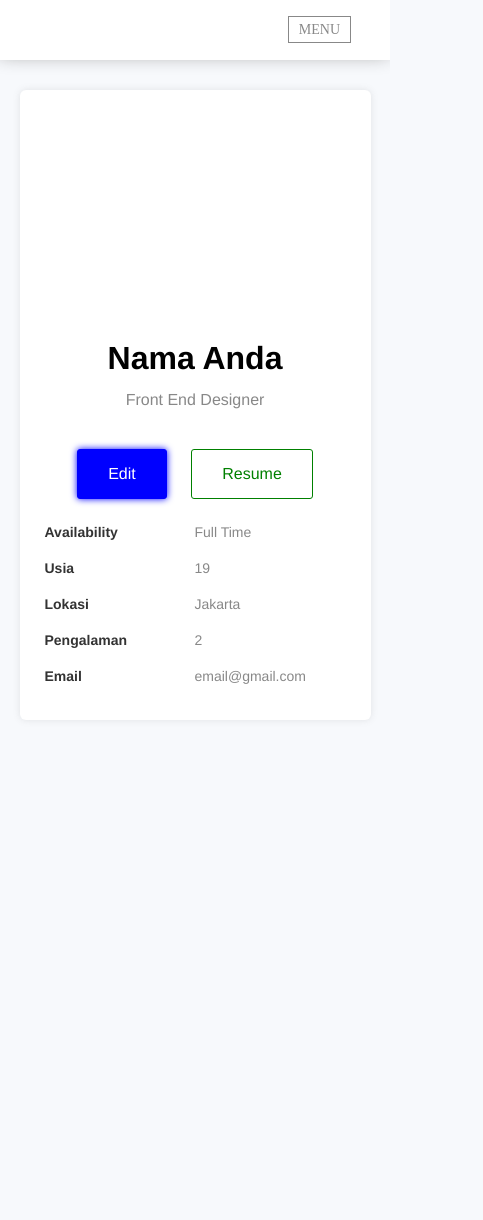
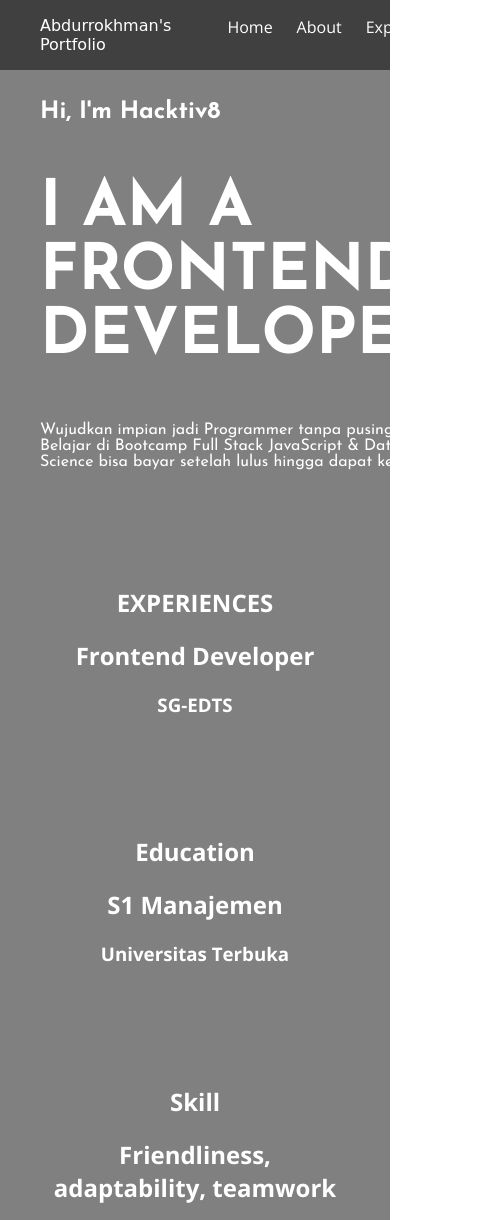
Before and after one commit to abdurrokhmaan/Finalproject_prakerja_batch5, a plain HTML site: page index.html in a window 390 px wide. Shown: the top 1220 px of the page, 483 px wide, since content can reach past the window. Before the commit the page ends 844 px from the top, so only its background shows below. Drawn offline with nearby package versions, Linux system fonts and the light colour scheme; grey boxes are pictures that could not be loaded; a web font is replaced by a local one.

Commit message:
Add files via upload

```diff
--- /dev/null
+++ b/asset/css/style.css
@@ -0,0 +1,125 @@
+@import url("https://fonts.googleapis.com/css2?family=Playwrite+US+Modern:wght@100..400&display=swap");
+@import url("https://fonts.googleapis.com/css2?family=Josefin+Sans:ital,wght@0,100..700;1,100..700&family=Playwrite+US+Modern:wght@100..400&display=swap");
+@import url("https://fonts.googleapis.com/css2?family=Josefin+Sans:ital,wght@0,100..700;1,100..700&family=Open+Sans:ital,wght@0,300..800;1,300..800&family=Playwrite+US+Modern:wght@100..400&display=swap");
+html {
+    scroll-behavior: smooth;
+}
+body {
+    margin: 0;
+    font-family: "Open Sans", sans-serif;
+}
+#container {
+    background-color: grey;
+    color: white;
+
+
+}
+#menus {
+    list-style: none;
+    display: flex;
+    gap: 24px;
+}
+nav {
+    display: flex;
+    position: fixed;
+    top: 0px;
+    left: 0px;
+    width: 100%;
+    background-color: rgba(0, 0, 0, 0.5);
+}
+#nav-logo {
+    flex: 2;
+    padding: 16px;
+    padding-left: 40px;
+    font-family: "Playwrite US Modern", cursive;
+}
+#nav-menu {
+    flex: 3;
+    text-align: right;
+}
+#nav-menu #menus a {
+    color: white;
+    text-decoration: none;
+}
+#nav-menu #menus a:hover {
+    color: gray;
+    text-decoration: underline;
+}
+#about {
+    display: flex;
+    padding-top: 40px;
+}
+#about-desc {
+    flex: 1;
+    padding: 40px;
+    font-family: "Josefin Sans", sans-serif;
+}
+#about-desc h2 {
+    font-size: 64px;
+}
+#about-image {
+    flex: 1;
+}
+#about-image img {
+    width: 100%;
+}
+#experiences {
+    padding: 40px;
+}
+#experiences-title {
+    text-align: center;
+}
+#experiences-items {
+    flex: 1;
+}
+#experiences-items .item {
+    flex: 1;
+    text-align: center;
+}
+
+#education {
+    padding: 40px;
+}
+#education-title {
+    text-align: center;
+}
+#education-items {
+    flex: 1;
+}
+#education-items .item {
+    flex: 1;
+    text-align: center;
+}
+
+#skill {
+    padding: 40px;
+}
+#skill-title {
+    text-align: center;
+}
+#skill-items {
+    flex: 1;
+    text-align: center;
+}
+
+#interest {
+    padding: 40px;
+}
+#interest-title {
+    text-align: center;
+}
+#interest-items {
+    flex: 1;
+    text-align: center;
+}
+
+#award {
+    padding: 40px;
+}
+#award-title {
+    text-align: center;
+}
+#award-items {
+    flex: 1;
+    text-align: center;
+}
--- a/index.html
+++ b/index.html
@@ -1,208 +1,82 @@
 <!DOCTYPE html>
-<html>
+<html lang="en">
 <head>
-        <title>Profil Saya</title>
+    <meta charset="UTF-8">
+    <meta http-equiv="X-UA-Compatible" content="IE=edge">
     <meta name="viewport" content="width=device-width, initial-scale=1.0">
-        <link rel="stylesheet" href="asset/css/styleVALUEJS.css">
+    <link rel="stylesheet" href="asset/css/style.css">
+    <script src="asset/js/script.js" defer></script>
+    <title>Abdurrokhman Portfolio</title>
 </head>
-      <!-- 1Untuk mengisi perubahan pada form, maka akan bisa diterapkan pada form.
-           Mengubah Button Contact menjadi Button Edit
-           hal 1 : memberikan identitas pada setiap Komponen pada script HTML Kita
-           jadi setiap komponen kita berikan nama/id supaya lebih mudah untuk mengubah nanti.
-       -->
 <body>
+    <div id="container">
         <nav>
-            <div class="menu-mobile">
-                 <!-- 2tambahkan -->
-                <a href="#" onclick="showMenu()">menu</a>
+            <div id="nav-logo">
+                Abdurrokhman's Portfolio
             </div>
-            <ul id="menu">
-                <li><a href="/">HOME</a></li>
-                <li><a href="#">PRODUCT</a></li>
-                <li><a href="#">GALLERY</a></li>
-                <li><a href="#">BLOG</a></li>
-                <li><a href="#">INVENTORY</a></li>
+            <div id="nav-menu">
+                <ul id="menus">
+                    <li><a href="#">Home</a></li>
+                    <li><a href="#about">About</a></li>
+                    <li><a href="#experiences">Experiences</a></li>
+                    <li><a href="#education">Education</a></li>
+                    <li><a href="#skill">Skill</a></li>
+                    <li><a href="#interest">Interest</a></li>
+                    <li><a href="#award">Award</a></li>
                 </ul>
+            </div>
         </nav>
-
-        <section id="box-profile">
-            <div class="img-profile">
-                <div class="photo" style="background-image: url(file:///Users/swijaya/Downloads/WFDB2/portfolio/asset/image/download.jpeg)">
+        <!-- Section About  -->
+        <section id="about">
+            <div id="about-desc">
+                <h1>Hi, I'm Hacktiv8</h1>
+                <h2>I AM A FRONTEND DEVELOPER</h2>
+                <p>Wujudkan impian jadi Programmer tanpa pusing biaya. Belajar di Bootcamp Full Stack JavaScript & Data Science bisa bayar setelah lulus hingga dapat kerja!</p>
             </div>
-            </div>
-            <div class="description">
-                <!-- 2Pada bagian Nama tambahkan atribut ID. penting mudah diingat dan dipahami!!
-                kemudian pada roles kasih nama prole, lalu
-                pada button contact ubah nama menjadi EDIT lalu value pada ahref tambahkan inputform,
-                save - debug
-                pada saat klik edit akan mengarah ke form input.
-
-                next
-
-                kita kasih atribut onclick=editForm pada button edit
-
-                -->
-                <h1 id="pName">Nama Anda</h1>
-                <p id="pRole">Front End Designer</p>
-                <a href="#input-form" class="button bg-blue" onclick="editForm()">Edit</a>
-                <a href="#" class="button border-green">Resume</a>
-            </div>
-            <!-- 3Pada komponent class information tambahkan juga
-                 A. id="pAvailable" pada text-gray
-                 B. id="pAvailable" pada text-gray
-                 C. id="pAvailable" pada text-gray
-                 D. id="pAvailable" pada text-gray
-
-                 Pada section Inputform kita tambahka juga masing2 input id
-                 A. input id=inpname
-                 A. input id=inprole
-                 A. input id=inpavailability
-                 A. input id=inpage
-                 A. input id=inplocation
-                 A. input id=inpyears
-                 A. input id=inpemail
-
-                 pada tombol submit tambahkan onclik dengan function simpanform
-
-                 save.
-
-                -->
-            <div class="information">
-                <div class="data">
-                    <p class="field">Availability</p>
-                    <p id="pAvailable" class="text-gray">Full Time</p>
-                </div>
-                <div class="data">
-                    <p class="field">Usia</p>
-                    <p id="pAge" class="text-gray">19</p>
-                </div>
-                <div class="data">
-                    <p class="field">Lokasi</p>
-                    <p id="pLocation" class="text-gray">Jakarta</p>
-                </div>
-                <div class="data">
-                    <p class="field">Pengalaman</p>
-                    <p id="pExperience" class="text-gray">2</p>
-                </div>
-                <div class="data">
-                    <p class="field">Email</p>
-                    <p id="pEmail" class="text-gray">email@gmail.com</p>
-                </div>
+            <div id="about-image">
+                <img src="asset/image/IMG_3839.JPG">
             </div>
         </section>
 
-        <section id="input-form">
-            <form method="#" action="#">
-                <div class="form">
-                    <label>Nama</label>
-                    <input id="inpName" type="text" name="nama" placeholder="masukkan nama anda">
+        <!-- Section Experiences  -->
+        <section id="experiences">
+            <h1 id="experiences-title">EXPERIENCES</h1>
+            <div id="experiences-items">
+                <div class="item">
+                    <h2>Frontend Developer</h2>
+                    <h3>SG-EDTS</h3>
                 </div>
-                <div class="form">
-                    <label>Role</label>
-                    <input id="inpRole" type="text" name="role">
+        </section>
+        <section id="education">
+            <h1 id="education-title">Education</h1>
+            <div id="education-items">
+                <div class="item">
+                    <h2>S1 Manajemen</h2>
+                    <h3>Universitas Terbuka</h3>
                 </div>
-                <div class="form">
-                    <label>Availability</label>
-                    <input id="inpAvailability" type="text" name="Availability">
+        </section>
+        <section id="skill">
+            <h1 id="skill-title">Skill</h1>
+            <div id="skill-items">
+                <div class="item">
+                    <h2>Friendliness, adaptability, teamwork</h2>
                 </div>
-                <div class="form">
-                    <label>Usia</label>
-                    <input id="inpUsia" type="number" name="usia">
+        </section>
+        <section id="interest">
+            <h1 id="interest-title">Interest</h1>
+            <div id="interest-items">
+                <div class="item">
+                    <h2>Photography, Traveling, Blogging</h2>
                 </div>
-                <div class="form">
-                    <label>Lokasi</label>
-                    <input id="inpLokasi" type="text" name="lokasi">
+        </section>
+        <section id="award">
+            <h1 id="award-title">Award</h1>
+            <div id="award-items">
+                <div class="item">
+                    <h2>doesn't have an award yet</h2>
                 </div>
-                <div class="form">
-                    <label>Years Experience</label>
-                    <input id="inpYears" type="number" name="experience">
+        </section>
     </div>
-                <div class="form">
-                    <label>Email</label>
-                    <input id="inpEmail" type="email" name="email">
-                </div>
-                <div class="form">
-                    <input onclick="simpanForm()" type="submit" name="submit" value="SUBMIT" class="bg-green">
-                </div>
-            </form>
-        </section>
-
-         <!-- 4Pertama kita buat sebuah variabel formenu mengarah ke id inputform.
-            kemudian formenu kita panggil , kita ubah dan style dan display menjadi none.
-            lalu save - debug
-            "Halaman Form Hilang" 138-139
-
-            5Fungsiberikutnya seperti editform line144-157 dan simpanform line148-150
-            EditForm
-            buat logika pada code menggunakan if dg kondisi awal
-            formMenu style displaynya none maka akan diubah jadi block, selain itu pada else
-            maka tampilannya tetap none.
-            simpan - debug
-
-            6Selanjutnya pada line 164 - 172menampilkan nama masuk dalam form nama dsterusnya.
-            caranya buat sebuah variable name kita ambil value dengan id yang sudah didefinisikan tadi cth pName, kemudian ambil innerhtml nya lalu
-            pada bagian input nama pada form dg nama id InpName. document.getelementby id
-            lalu ubah value menjadi name yang berasal dari variable yang sudah dibuat diatas.
-            save - debug
-
-            QUIZ = lakukan untuk file selanjutnya.
-            save-debug.
-        -->
-
-
-        <script>
-            var formMenu = document.getElementById("input-form");
-            formMenu.style.display="none";
-
-            function editForm(){
-                if(formMenu.style.display === "none"){
-                    formMenu.style.display = "block";
-                }else{
-                    formMenu.style.display = "none";
-                }
-
-                var name = document.getElementById("pName").innerHTML;
-                var role = document.getElementById("pRole").innerHTML;
-                var available = document.getElementById("pAvailable").innerHTML;
-                var usia = document.getElementById("pAge").innerHTML;
-                var lokasi = document.getElementById("pLocation").innerHTML;
-                var experience= document.getElementById("pExperience").innerHTML;
-                var email = document.getElementById("pEmail").innerHTML;
-
-                document.getElementById("inpName").value=name;
-                document.getElementById("inpRole").value=role;
-                document.getElementById("inpAvailability").value=available;
-                document.getElementById("inpUsia").value=usia;
-                document.getElementById("inpLokasi").value=lokasi;
-                document.getElementById("inpYears").value=experience;
-                document.getElementById("inpEmail").value=email;
-
-            }
-
-            function simpanForm(){
-
-            }
-
-            function showMenu()
-            {
-                var menu = document.getElementById("menu");
-                var box = document.getElementById("box-profile");
-
-                if(menu.style.display === "block"){
-                    menu.style.display = "none";
-                    box.style.paddingTop = "0px";
-                }else{
-                    menu.style.display = "block";
-                    box.style.paddingTop = "125px";
-                }
-            }
-        </script>
-
-
-
-
-
-
 
 </body>
 </html>
```
Also changed, not shown: 1 other file. Lines whose indentation alone changed are shown as unchanged.
